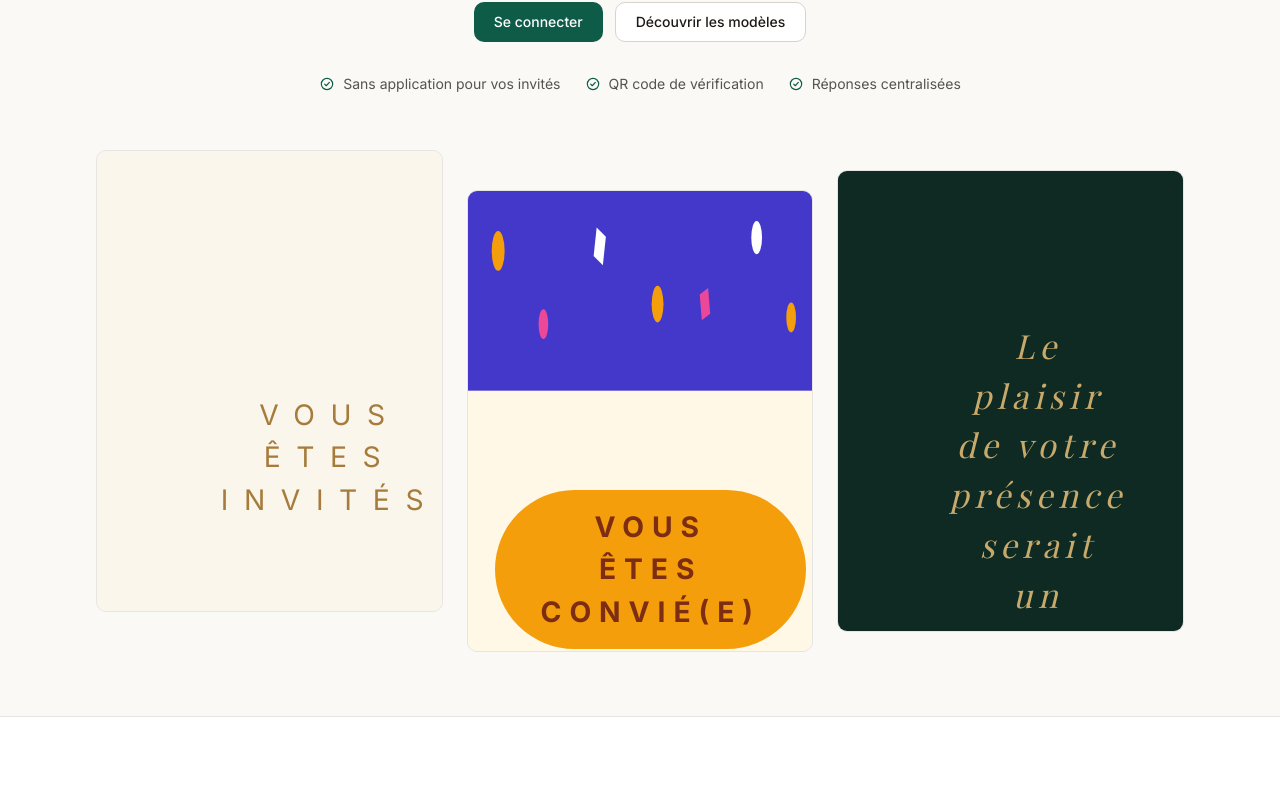
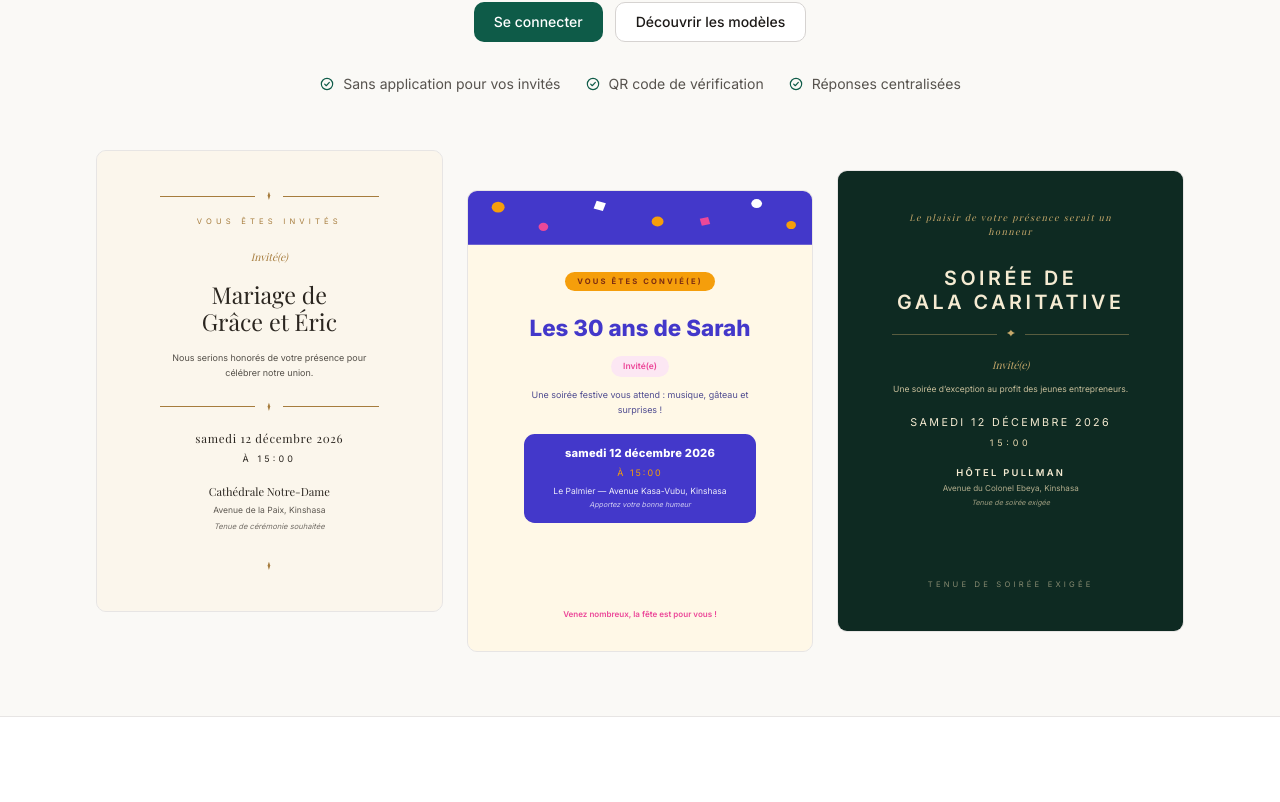
Before and after one commit to NickZeroCode/invitation-app, a React (Vite) app in the folder frontend/: page / in a window 1280 px wide. Shown: the part 488-1290 px from the top of the page. Built offline with nearby package versions, Linux system fonts and the light colour scheme; no server answers.

Commit message:
ui: fix invitation preview scaling to track paper width

```diff
--- a/frontend/src/templates/shared.tsx
+++ b/frontend/src/templates/shared.tsx
@@ -1,10 +1,13 @@
 /**
  * Shared primitives for invitation templates.
  *
- * Every template is rendered inside `InvitationPaper`, a CSS container
- * (container-type: inline-size) whose font size tracks its own width. All
- * internal spacing uses `em`, so a template scales perfectly from a small
- * gallery thumbnail to a full editor preview — no transform hacks.
+ * Every template is rendered inside `InvitationPaper`. Its outer wrapper is
+ * the CSS container (container-type: inline-size), so the paper's font size
+ * (`2.6cqw`) tracks the paper's own width — the container must be an
+ * ANCESTOR of the element using `cqw`; an element can never be its own
+ * container (the units would fall back to the viewport). All internal
+ * spacing uses `em`, so a template scales perfectly from a small gallery
+ * thumbnail to a full editor preview — no transform hacks.
  */
 /* oxlint-disable react/only-export-components -- pure helpers + one primitive component */
 import type { CSSProperties, ReactNode } from 'react'
@@ -21,6 +24,7 @@ export function InvitationPaper({
   style?: CSSProperties
 }) {
   return (
+    <div className="h-full w-full" style={{ containerType: 'inline-size' }}>
       <article
         className="relative flex min-h-full w-full flex-col overflow-hidden"
         style={{
@@ -37,6 +41,7 @@ export function InvitationPaper({
       >
         {children}
       </article>
+    </div>
   )
 }
 
```
Lines whose indentation alone changed are shown as unchanged.
